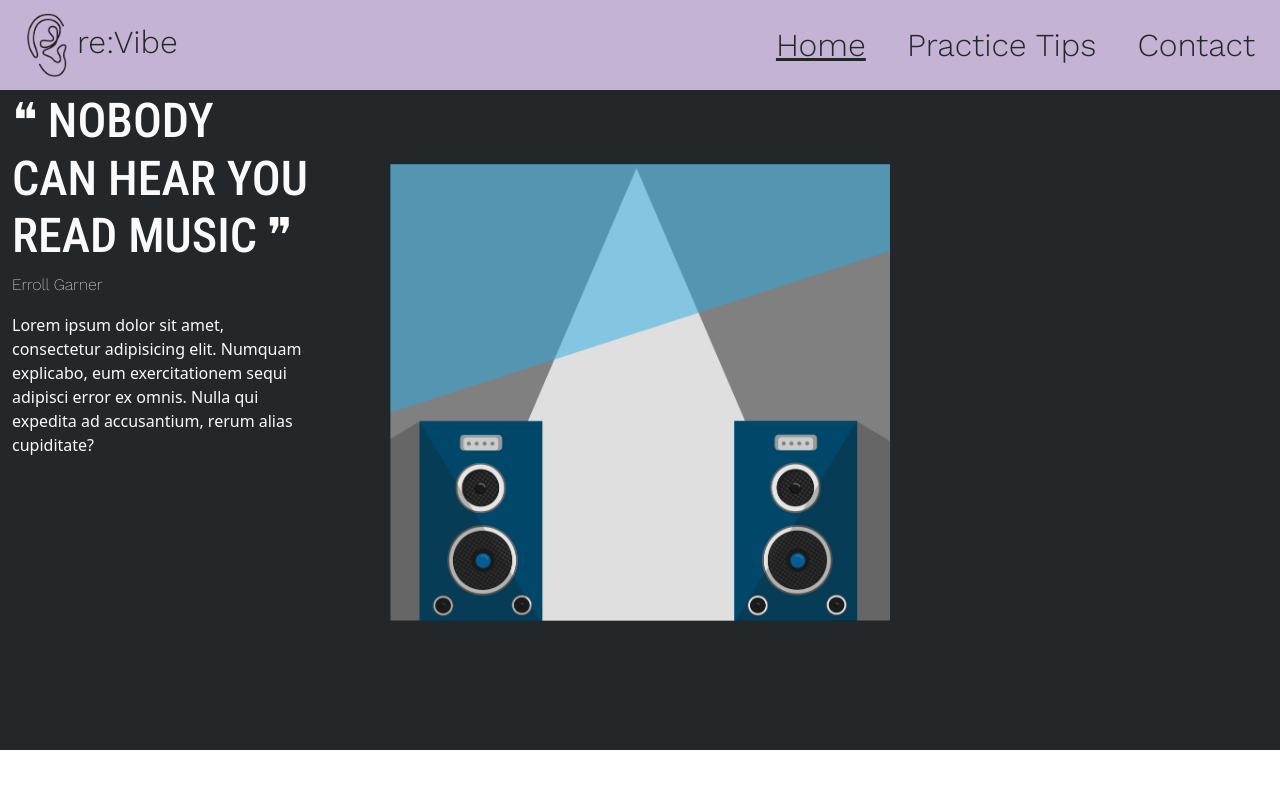
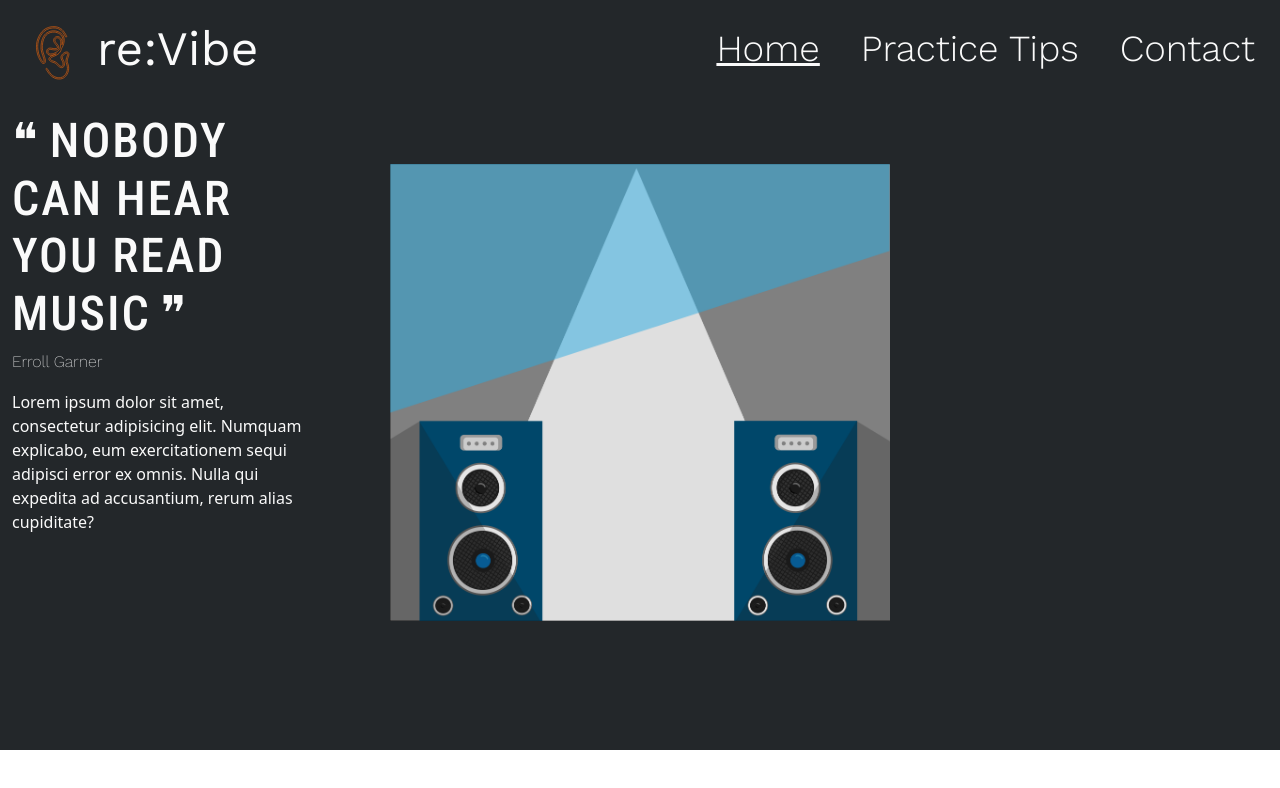
Before and after one commit to OliverCadman/re_vibe_ci_ms2, a plain HTML site: page index.html in a window 1280 px wide. Drawn offline with nearby package versions, Linux system fonts and the light colour scheme.

Commit message:
Adjusted colour of navbar, and changed logo image of ear  from a .png file to svg

```diff
--- a/assets/css/style.css
+++ b/assets/css/style.css
@@ -10,13 +10,13 @@ body {
 /* ----------- Navigation Bar (Global CSS) ------------ */
 
 .navbar {
-    background-color: #c4b3d4;
+    background-color: #23272a;
     width: 100%; /* To enable application of ml-auto to navbar-nav class */
 
 }
 
 #navbar-mobile-toggler {
-    color:#23272a;
+    color:#fafafa;
     font-size: 40px;
 }
 
@@ -26,7 +26,7 @@ body {
 
 .navbar-brand,
 .navbar-nav li a {
-    color: #23272a;
+    color: #fafafa;
     font-family: 'Work Sans', sans-serif;
     font-size: 2rem;
     font-weight: 300;
@@ -103,9 +103,11 @@ ul li a.active {
 
 /* Header */
 #header-quote {
+    margin-top: 20px;
     font-family: 'Roboto Condensed', sans-serif;
     font-size: 2rem;
     text-transform: uppercase;
+    letter-spacing: 2px;
 }
 
 #quotation-marks-left {
@@ -143,6 +145,8 @@ ul li a.active {
 
 .navbar-brand {
     margin-left: 15px;
+    font-size: 2.2rem;
+    font-weight: 400;
 }
 
 .navbar-nav {
@@ -154,6 +158,11 @@ ul li a.active {
  margin-left: 20px;
 
 }
+
+.navbar-nav li a  {
+    font-size: 1.5rem;
+}
+
 
 /* Game Section */
 
@@ -180,6 +189,16 @@ ul li a.active {
 /* Media Query - Laptop Device Size and up */
 @media screen and (min-width: 992px) {
 
+/* ----------- Navigation Bar ----------- */
+
+.navbar-brand {
+    font-size: 3rem;
+}
+
+.navbar-nav li a  {
+    font-size: 2.3rem;
+}
+
 /* Game Section */
 
 #header-quote {
--- a/index.html
+++ b/index.html
@@ -30,8 +30,71 @@
     <nav class="navbar navbar-expand-md fixed-top">
       <div class="container-fluid">
         <a href="index.html" class="navbar-brand">
-          <img src="assets/images/ear-logo.png" alt="revibe-logo" width="40" />
-          re:Vibe
+          <div class="logo">
+        <svg
+          id="ear-drawing"
+          version="1.0"
+          xmlns="http://www.w3.org/2000/svg"
+          width="40.000000pt"
+          height="40.000000pt"
+          viewBox="0 0 475.000000 719.000000"
+          preserveAspectRatio="xMidYMid meet"
+        >
+          <path
+            transform="translate(0.000000,719.000000) scale(0.100000,-0.100000)"
+            fill="none"
+            stroke="#c75a12"
+            stroke-width="100px"
+            d="M2130 7100 c-268 -33 -557 -121 -787 -241 -388 -201 -711 -556 -960
+-1054 -237 -472 -344 -952 -330 -1480 10 -366 67 -696 182 -1052 82 -254 157
+-416 341 -729 148 -253 240 -357 352 -397 124 -45 244 6 300 127 83 176 52
+358 -186 1086 -96 293 -116 360 -148 499 -53 230 -66 448 -44 727 50 617 229
+1094 520 1384 224 224 517 355 874 391 548 55 1085 -217 1291 -654 55 -117 72
+-182 87 -333 18 -186 -14 -401 -94 -639 -16 -49 -31 -91 -32 -92 -1 -1 -2 107
+-2 240 0 218 -2 251 -22 331 -46 180 -106 301 -197 392 -183 185 -486 215
+-692 68 -79 -56 -123 -110 -170 -209 -37 -79 -38 -82 -38 -200 0 -112 2 -125
+32 -198 45 -106 85 -167 234 -348 140 -171 197 -251 223 -318 20 -51 23 -119
+7 -150 -18 -33 -89 -80 -150 -98 -81 -24 -264 -22 -411 5 -159 30 -332 52
+-407 52 -78 0 -204 -25 -253 -50 -145 -75 -227 -247 -218 -464 3 -88 8 -110
+36 -169 63 -135 200 -239 360 -272 207 -44 536 20 826 161 38 19 71 32 74 30
+8 -9 -201 -108 -352 -167 -365 -144 -475 -209 -571 -340 -129 -175 -87 -350
+115 -484 93 -62 182 -101 395 -175 296 -102 297 -103 540 -340 289 -283 407
+-359 570 -367 285 -15 447 217 395 569 -28 197 -56 271 -197 538 -79 148 -97
+209 -91 314 3 68 10 91 39 146 44 84 131 171 248 248 133 87 228 126 314 126
+65 1 70 -1 98 -32 26 -29 29 -40 29 -96 0 -69 -19 -135 -130 -456 -96 -279
+-120 -453 -85 -622 9 -40 45 -159 80 -264 79 -234 105 -371 105 -557 0 -190
+-32 -360 -96 -518 -168 -413 -451 -669 -823 -744 -104 -21 -355 -16 -471 10
+-196 44 -416 140 -572 251 -107 77 -293 263 -390 390 -83 109 -230 330 -323
+487 -76 128 -101 145 -164 112 -36 -18 -55 -62 -42 -96 15 -40 125 -221 228
+-375 363 -544 737 -830 1228 -936 133 -28 411 -36 530 -14 260 48 444 143 620
+320 143 144 243 304 335 534 81 207 113 375 112 602 -1 203 -26 334 -112 589
+-73 216 -90 290 -90 379 0 75 34 233 74 344 18 51 55 151 80 223 59 161 76
+242 76 355 0 77 -4 94 -28 141 -82 158 -296 195 -516 89 -107 -51 -216 -131
+-325 -239 -86 -86 -114 -120 -143 -181 -45 -92 -59 -152 -59 -250 0 -138 38
+-243 201 -550 60 -115 89 -233 90 -366 0 -261 -131 -362 -341 -262 -88 42
+-158 99 -299 244 -153 157 -178 182 -245 231 -88 66 -209 123 -390 186 -209
+72 -275 101 -360 156 -106 70 -136 131 -100 200 21 41 117 125 194 170 82 48
+146 77 326 148 409 159 652 330 810 568 78 117 117 208 165 387 10 37 27 79
+37 95 31 43 127 228 169 323 225 516 243 1013 48 1368 -131 240 -382 448 -681
+566 -218 86 -428 122 -672 113 -229 -8 -403 -47 -601 -134 -628 -278 -939
+-823 -1031 -1806 -7 -78 -10 -214 -6 -355 7 -333 35 -456 232 -1052 178 -537
+217 -726 172 -832 -40 -94 -139 -59 -241 86 -55 77 -217 359 -285 493 -161
+323 -263 691 -312 1133 -20 175 -17 576 5 735 17 124 71 367 103 465 163 500
+434 937 745 1203 200 171 476 314 753 391 266 73 604 92 835 48 568 -111 901
+-406 1258 -1119 59 -116 100 -139 161 -87 56 47 41 95 -120 380 -211 374 -417
+609 -674 771 -72 46 -245 126 -349 162 -174 61 -307 82 -541 86 -115 2 -244 0
+-285 -5z m895 -1531 c143 -53 259 -235 295 -463 21 -128 8 -443 -29 -695 -17
+-117 -37 -223 -43 -235 -18 -33 -116 -165 -172 -230 -160 -186 -436 -366 -702
+-459 -295 -103 -562 -95 -681 20 -69 68 -88 118 -88 238 1 82 5 108 23 145 30
+61 66 98 121 124 69 32 214 27 466 -14 229 -37 446 -46 545 -21 182 45 286
+158 298 321 10 147 -61 282 -281 534 -167 190 -231 310 -231 436 -1 79 16 124
+71 197 34 44 123 103 180 119 61 17 156 10 228 -17z"
+            class="stroke-color"
+          />
+        </svg>
+        re:Vibe
+      </div>
+
         </a>
         <button
           class="navbar-toggler"
```
